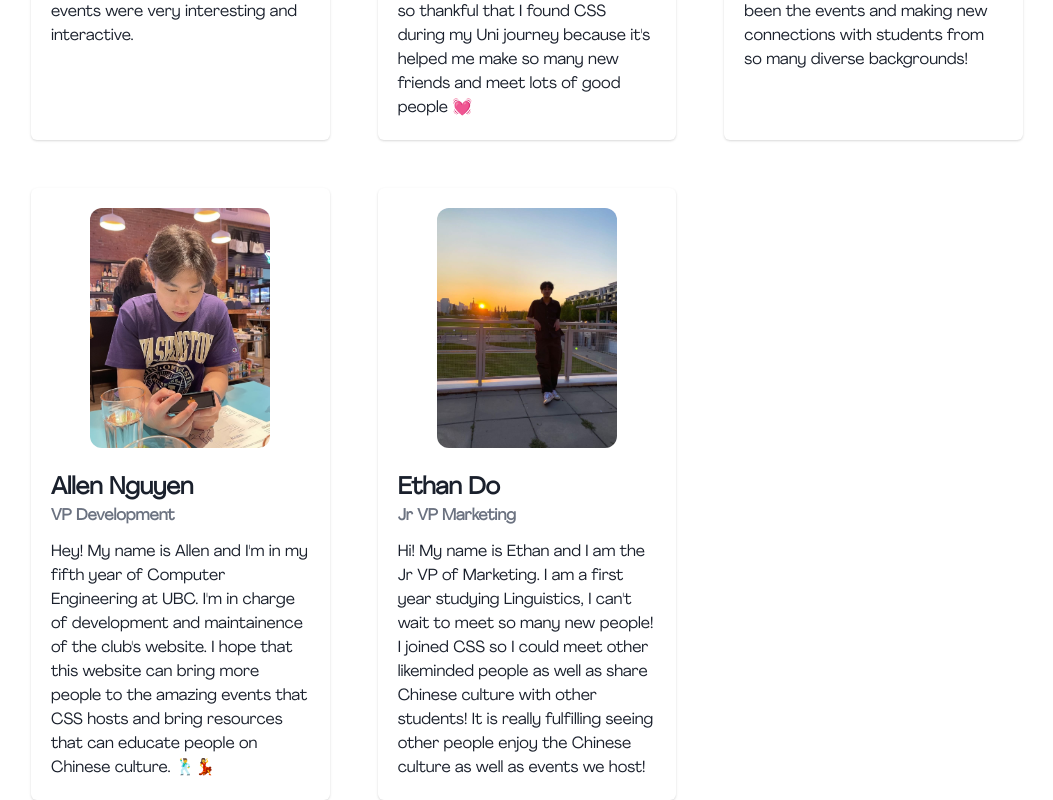
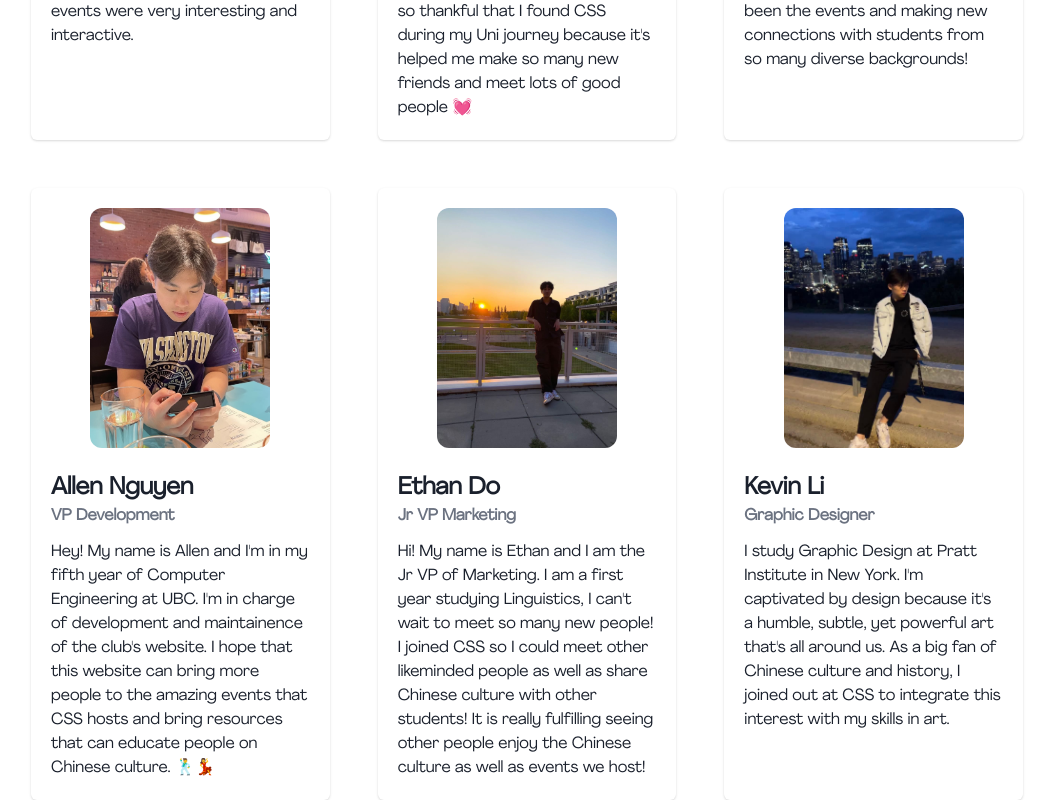
Before and after one commit to allennguyen01/UCalgary-CSS, a React (Vite) app: page /about-us in a window 1280 px wide. Shown: the part 2556-3356 px from the top of the page, without its empty margins (113-1166 px from the left). Built offline with nearby package versions, Linux system fonts and the light colour scheme.

Commit message:
Add Kevin to team page

```diff
--- a/src/pages/AboutUs.jsx
+++ b/src/pages/AboutUs.jsx
@@ -7,6 +7,7 @@ import ReneeHeadshot from "../assets/images/meet-the-team/Renee.jpg";
 import StephHeadshot from "../assets/images/meet-the-team/Steph.jpg";
 import AllenHeadshot from "../assets/images/meet-the-team/Allen.jpg";
 import EthanHeadshot from "../assets/images/meet-the-team/Ethan.jpg";
+import KevinHeadshot from "../assets/images/meet-the-team/Kevin.jpg";
 
 import {
   Card,
@@ -85,6 +86,13 @@ export default function AboutUs() {
       position: "Jr VP Marketing",
       description:
         "Hi! My name is Ethan and I am the Jr VP of Marketing. I am a first year studying Linguistics, I can't wait to meet so many new people! I joined CSS so I could meet other likeminded people as well as share Chinese culture with other students! It is really fulfilling seeing other people enjoy the Chinese culture as well as events we host!",
+    },
+    {
+      name: "Kevin Li",
+      photo: KevinHeadshot,
+      position: "Graphic Designer",
+      description:
+        "I study Graphic Design at Pratt Institute in New York. I'm captivated by design because it's a humble, subtle, yet powerful art that's all around us. As a big fan of Chinese culture and history, I joined out at CSS to integrate this interest with my skills in art.",
     },
   ];
 
```
Also changed, not shown: src/assets/images/meet-the-team/Kevin.jpg (added).
